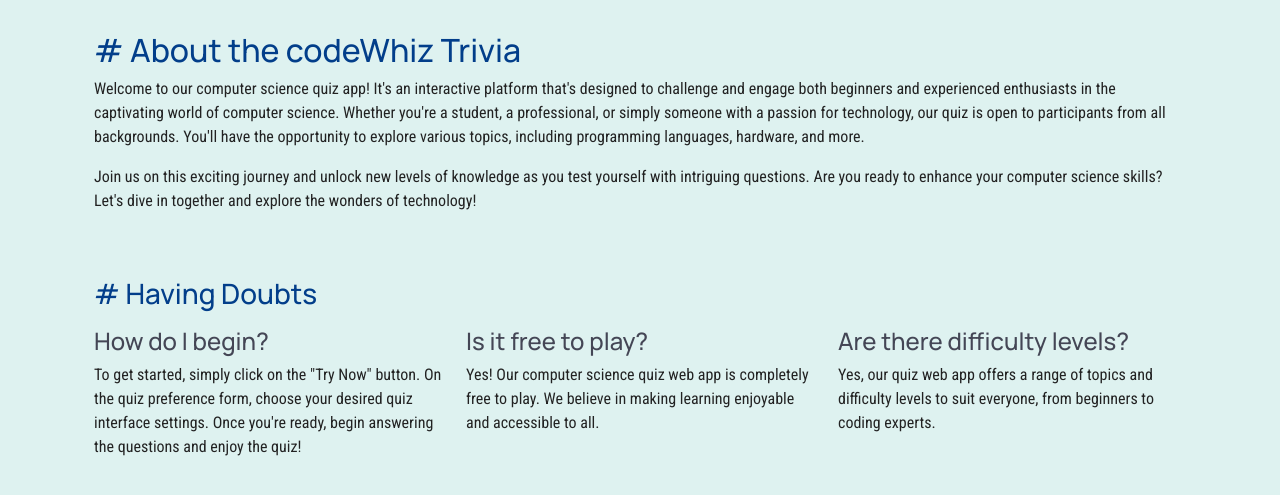
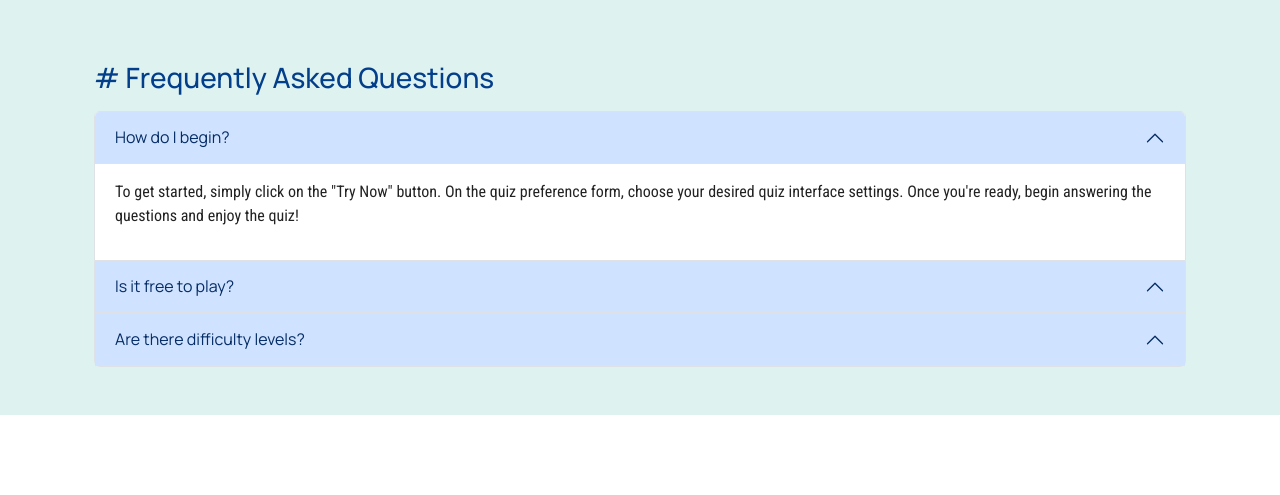
Before and after one commit to mayurDayal2000/codeWhizTrivia, a plain HTML site: page index.html in a window 1280 px wide. Shown: the part 947-1442 px from the top of the page. After the commit the page ends 1362 px from the top, so only its background shows below. Drawn offline with nearby package versions, Linux system fonts and the light colour scheme.

Commit message:
updated navbar v2 and replaced cards section with accordion

```diff
--- a/css/app.css
+++ b/css/app.css
@@ -58,9 +58,14 @@
   background-color: #def2f0;
 }
 
-@media (min-width: 768px) {
-  .navbar {
-    padding-top: 2rem;
+@-moz-document url-prefix() {
+  /* Add specific CSS rules for Firefox */
+  .accordion-collapse {
+    transition: height 0.3s ease-in-out; /* Adjust the transition properties as needed */
+  }
+
+  .navbar-collapse {
+    transition: all 0.3s ease-in;
   }
 }
 
--- a/index.html
+++ b/index.html
@@ -23,14 +23,19 @@
 <body>
     <nav class="navbar navbar-expand-lg fixed-top bg-white">
         <div class="container">
+            <!-- Brand -->
             <a href="./index.html" class="navbar-brand fs-3" style="color: #023e8a">codeWhiz Trivia</a>
 
-            <button class="navbar-toggler collapsed" type="button" data-bs-toggle="collapse" data-bs-target="#nav-menu">
+            <!-- Toggler -->
+            <button class="navbar-toggler collapsed" type="button" data-bs-toggle="collapse" data-bs-target="#nav-menu"
+                aria-controls="nav-menu" aria-expanded="false" aria-label="Toggle navigation">
                 <span class="visually-hidden">Toggle Navigation</span>
                 <span class="navbar-toggler-icon"></span>
             </button>
 
-            <div class="collapse navbar-collapse" id="nav-menu">
+            <!-- Collapse -->
+            <div class="navbar-collapse collapse" id="nav-menu">
+                <!-- Navigation -->
                 <ul class="navbar-nav ms-auto">
                     <li class="nav-item">
                         <a href="./index.html" class="nav-link active">Home</a>
@@ -41,6 +46,7 @@
                     </li>
                 </ul>
 
+                <!-- button -->
                 <a href="./play-game.html" role="button" class="btn btn-primary d-none d-lg-block"
                     style="background-color: #023e8a">Try Now</a>
             </div>
@@ -48,7 +54,8 @@
     </nav>
 
     <main>
-        <section class="hero-section min-vh-100 d-flex align-items-center">
+        <!-- hero section -->
+        <section class="hero-section">
             <div class="container px-4 py-5 col-xxl-8">
                 <div class="row row-cols-1 row-cols-lg-2 align-items-center g-5 py-5">
                     <div class="col-lg-6">
@@ -56,7 +63,7 @@
                             loading="lazy" />
                     </div>
 
-                    <div class="col-lg-6">
+                    <div class="col-lg-6 text-center text-md-start">
                         <h1 class="display-5 fw-bold mb-3 text-capitalize">
                             Unleash your inner programmer
                         </h1>
@@ -71,9 +78,10 @@
             </div>
         </section>
 
-        <section class="about-section min-vh-100 d-flex align-items-center" id="about">
+        <!-- about section -->
+        <section class="about-section" id="about">
             <div class="container px-4 py-5">
-                <div class="row row-cols-1 align-items-center gap-5">
+                <div class="row row-cols-1 align-items-center gap-3 gap-md-5">
                     <div class="col">
                         <h2># About the codeWhiz Trivia</h2>
                         <p>
@@ -95,35 +103,68 @@
                     </div>
 
                     <div class="col">
-                        <h3 class="mb-3"># Having Doubts</h3>
+                        <h3 class="mb-3"># Frequently Asked Questions</h3>
 
-                        <div class="row row-cols-1 row-cols-md-3">
-                            <div class="col">
-                                <h4>How do I begin?</h4>
+                        <div class="accordion" id="faqAccordion">
+                            <div class="accordion-item">
+                                <h2 class="accordion-header" id="heading1">
+                                    <button class="accordion-button" type="button" data-bs-toggle="collapse"
+                                        data-bs-target="#collapse1" aria-expanded="true" aria-controls="collapse1">
+                                        How do I begin?
+                                    </button>
+                                </h2>
+
+                                <div id="collapse1" class="accordion-collapse collapse show" aria-labelledby="heading1"
+                                    data-bs-parent="#faqAccordion">
+                                    <div class="accordion-body">
                                         <p>
-                                    To get started, simply click on the "Try Now" button. On the
-                                    quiz preference form, choose your desired quiz interface
-                                    settings. Once you're ready, begin answering the questions
-                                    and enjoy the quiz!
+                                            To get started, simply click on the "Try Now" button. On
+                                            the quiz preference form, choose your desired quiz
+                                            interface settings. Once you're ready, begin answering
+                                            the questions and enjoy the quiz!
                                         </p>
                                     </div>
+                                </div>
+                            </div>
 
-                            <div class="col">
-                                <h4>Is it free to play?</h4>
+                            <div class="accordion-item">
+                                <h2 class="accordion-header" id="heading2">
+                                    <button class="accordion-button" type="button" data-bs-toggle="collapse"
+                                        data-bs-target="#collapse2" aria-expanded="true" aria-controls="collapse2">
+                                        Is it free to play?
+                                    </button>
+                                </h2>
+
+                                <div id="collapse2" class="accordion-collapse collapse" aria-labelledby="heading2"
+                                    data-bs-parent="#faqAccordion">
+                                    <div class="accordion-body">
                                         <p>
-                                    Yes! Our computer science quiz web app is completely free to
-                                    play. We believe in making learning enjoyable and accessible
-                                    to all.
+                                            Yes! Our computer science quiz web app is completely
+                                            free to play. We believe in making learning enjoyable
+                                            and accessible to all.
                                         </p>
                                     </div>
+                                </div>
+                            </div>
 
-                            <div class="col">
-                                <h4>Are there difficulty levels?</h4>
+                            <div class="accordion-item">
+                                <h2 class="accordion-header" id="heading3">
+                                    <button class="accordion-button" type="button" data-bs-toggle="collapse"
+                                        data-bs-target="#collapse3" aria-expanded="true" aria-controls="collapse3">
+                                        Are there difficulty levels?
+                                    </button>
+                                </h2>
+
+                                <div id="collapse3" class="accordion-collapse collapse" aria-labelledby="heading3"
+                                    data-bs-parent="#faqAccordion">
+                                    <div class="accordion-body">
                                         <p>
                                             Yes, our quiz web app offers a range of topics and
-                                    difficulty levels to suit everyone, from beginners to coding
-                                    experts.
+                                            difficulty levels to suit everyone, from beginners to
+                                            coding experts.
                                         </p>
+                                    </div>
+                                </div>
                             </div>
                         </div>
                     </div>
```
Lines whose indentation alone changed are shown as unchanged.
